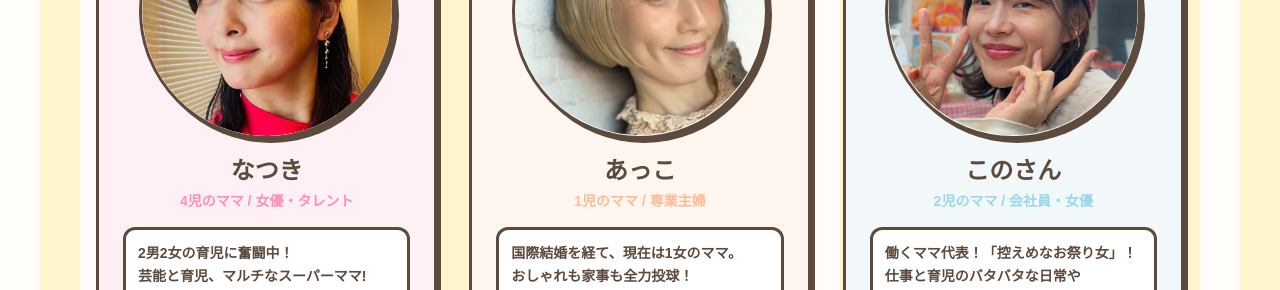
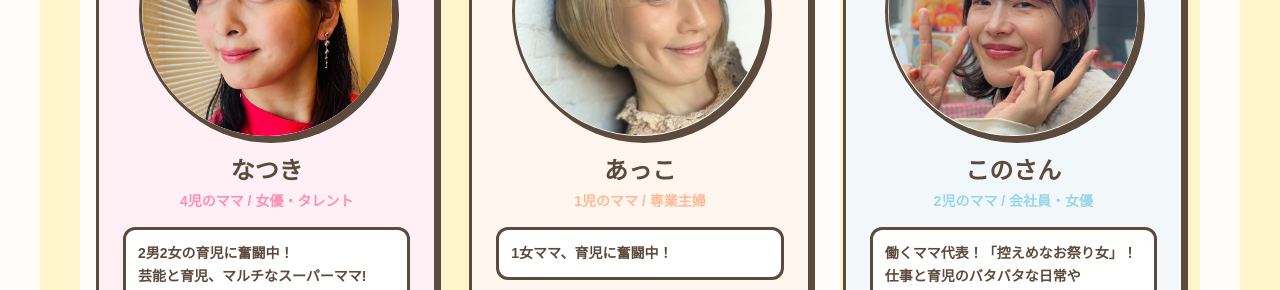
Before and after one commit to mamachanz1985/mamachanz_site, a website: page index.html in a window 1280 px wide. Shown: the part 1726-2016 px from the top of the page. Drawn offline with nearby package versions, Linux system fonts and the light colour scheme; a web font is replaced by a local one.

Commit message:
Add files via upload

```diff
--- a/index.html
+++ b/index.html
@@ -355,7 +355,7 @@
                     <p class="text-pop-orange font-bold mb-4 text-sm">1児のママ / 専業主婦</p>
                     <p
                         class="font-bold text-sm leading-relaxed text-left w-full bg-white p-3 rounded-xl border-[3px] border-pop-dark">
-                        国際結婚を経て、現在は1女のママ。<br>おしゃれも家事も全力投球！<br>鋭い視点で切り込みます！
+                        1女ママ、育児に奮闘中！
                     </p>
                     <a href="https://www.instagram.com/ag4559/" target="_blank" rel="noopener noreferrer"
                         class="mt-4 text-2xl text-pop-dark hover:text-pop-orange transition-colors"><i
```
